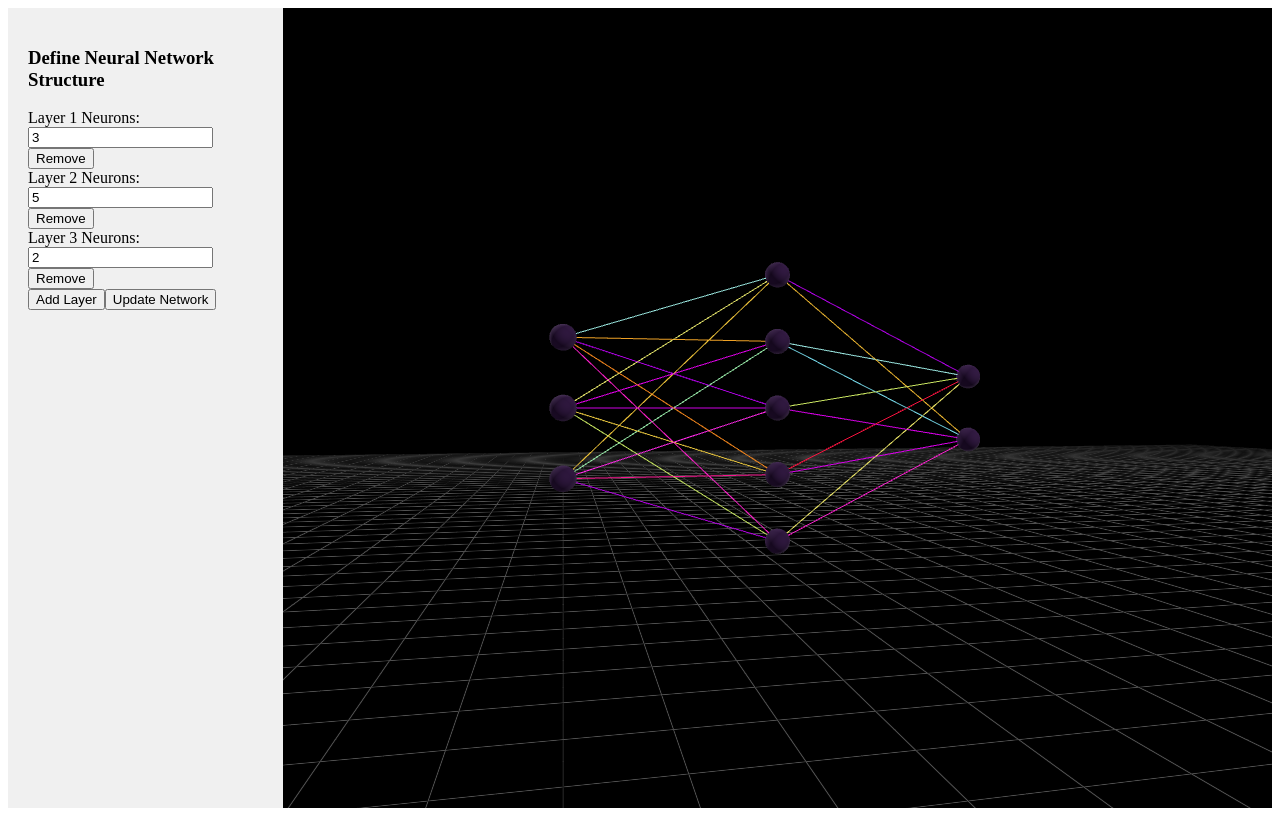
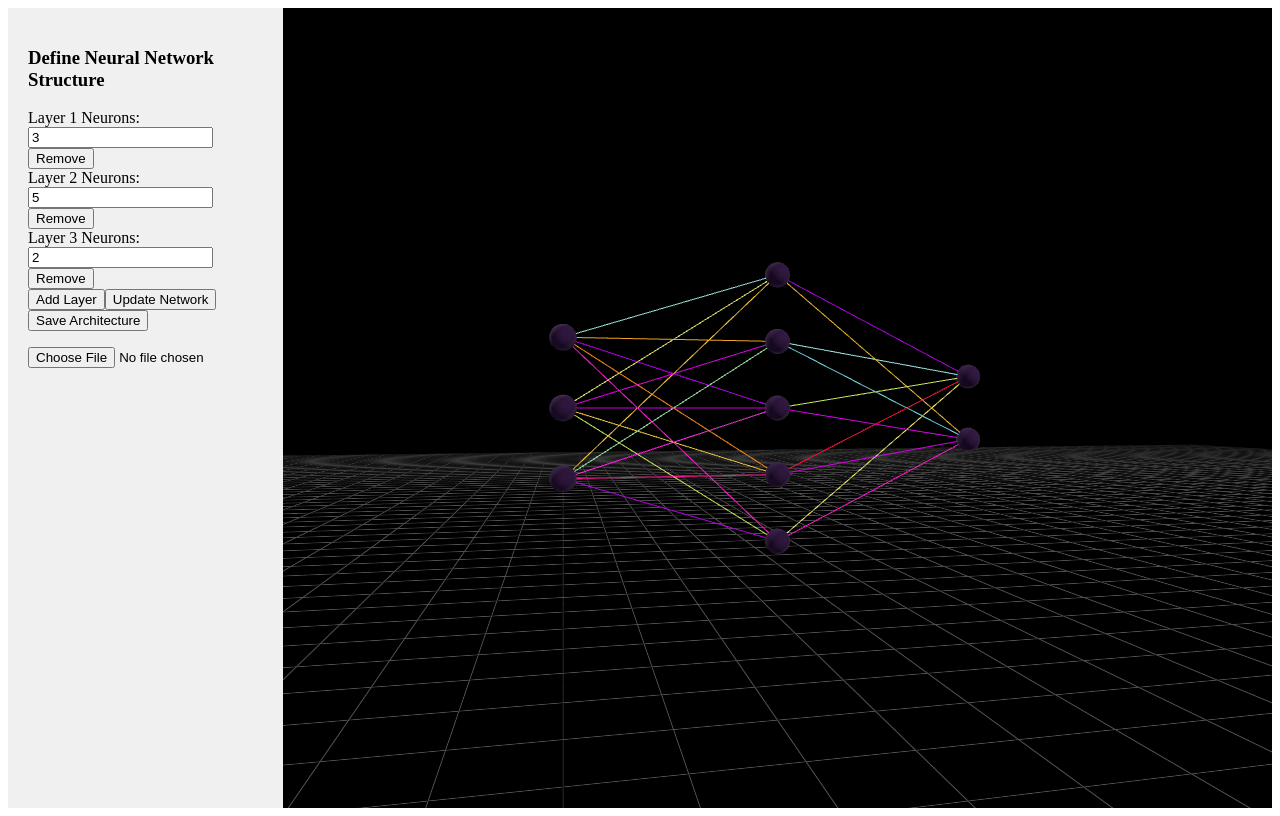
Before and after one commit to anodip-dezor/Open-Network, a React (Vite) app: page / in a window 1280 px wide. Built offline with nearby package versions, Linux system fonts and the light colour scheme.

Commit message:
`Added buttons to save and load network architecture in JSON format`

```diff
--- a/src/components/NetworkForm.jsx
+++ b/src/components/NetworkForm.jsx
@@ -12,7 +12,9 @@ function NetworkForm({ onSubmit }) {
 
     if (parsed < 1) {
       const confirmRemove = window.confirm(
-        `Neurons in Layer ${index + 1} is less than 1. Do you want to remove this layer?`
+        `Neurons in Layer ${
+          index + 1
+        } is less than 1. Do you want to remove this layer?`
       );
       if (confirmRemove) {
         removeLayer(index);
@@ -76,6 +78,54 @@ function NetworkForm({ onSubmit }) {
         Add Layer
       </button>
       <button type="submit">Update Network</button>
+
+      {/* Save to JSON */}
+      <button
+        type="button"
+        onClick={() => {
+          const blob = new Blob([JSON.stringify({ layers }, null, 2)], {
+            type: "application/json",
+          });
+          const url = URL.createObjectURL(blob);
+          const a = document.createElement("a");
+          a.href = url;
+          a.download = "network.json";
+          a.click();
+          URL.revokeObjectURL(url);
+        }}
+      >
+        Save Architecture
+      </button>
+
+      {/* Load from JSON */}
+      <input
+        type="file"
+        accept="application/json"
+        style={{ display: "block", marginTop: "1rem" }}
+        onChange={(e) => {
+          const file = e.target.files[0];
+          if (!file) return;
+
+          const reader = new FileReader();
+          reader.onload = (event) => {
+            try {
+              const json = JSON.parse(event.target.result);
+              if (
+                Array.isArray(json.layers) &&
+                json.layers.every((n) => Number.isInteger(n) && n > 0)
+              ) {
+                setLayers(json.layers);
+                onSubmit(json.layers);
+              } else {
+                alert("Invalid architecture format.");
+              }
+            } catch (err) {
+              alert("Failed to parse JSON.");
+            }
+          };
+          reader.readAsText(file);
+        }}
+      />
     </form>
   );
 }
```
